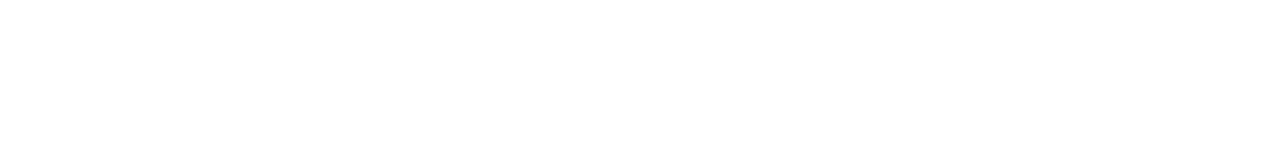
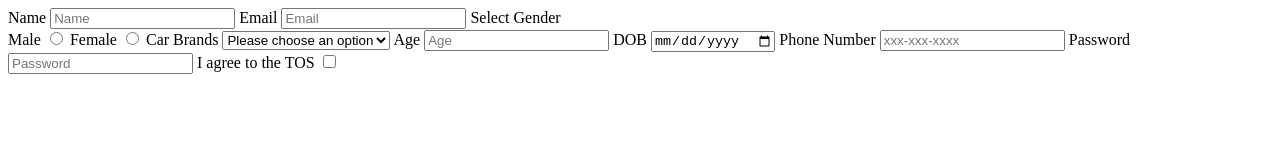
Before and after one commit to acciojob/signup-form-car-Jishan-Khan, a website: page main.html in a window 1280 px wide. Drawn offline with Linux system fonts and the light colour scheme.

Commit message:
created a submission

```diff
--- a/main.html
+++ b/main.html
@@ -8,6 +8,47 @@
 
 <body>
 	<!-- the entire body must be written by student -->
+
+	<form method="post">
+
+		<label for="name">Name</label>
+		<input id="name" type="text" placeholder="Name" required>
+
+		<label for="email">Email</label>
+		<input id="email" type="Email" placeholder="Email" required>
+
+		<label>Select Gender</label>
+		<br>
+		<label for="gender_m">Male</label>
+		<input id="gender_m" type="radio" name="gender" required>
+		<label for="gender_f">Female</label>
+		<input id="gender_f" type="radio" name="gender" required>
+
+		<label for="cars">Car Brands</label>
+		<select id="cars">
+			<option>Please choose an option</option>
+			<option>BMW</option>
+			<option>Audi</option>
+			<option>Mercedes</option>
+		</select>
+
+		<label for="age">Age</label>
+		<input id="age" type="Number" placeholder="Age" required>
+
+		<label for="dob">DOB</label>
+		<input id="dob" type="date" required>
+
+		<label for="tel">Phone Number</label>
+		<input id="tel" type="tel" placeholder="xxx-xxx-xxxx">
+
+		<label for="Password">Password</label>
+		<input id="Password" type="Password" placeholder="Password" required>
+
+		<label for="tos">I agree to the TOS</label>
+		<input id="tos" type="checkbox" required>
+
+	</form>
+
     <script type="text/javascript" src="./script.js">
 </script>
 
```
